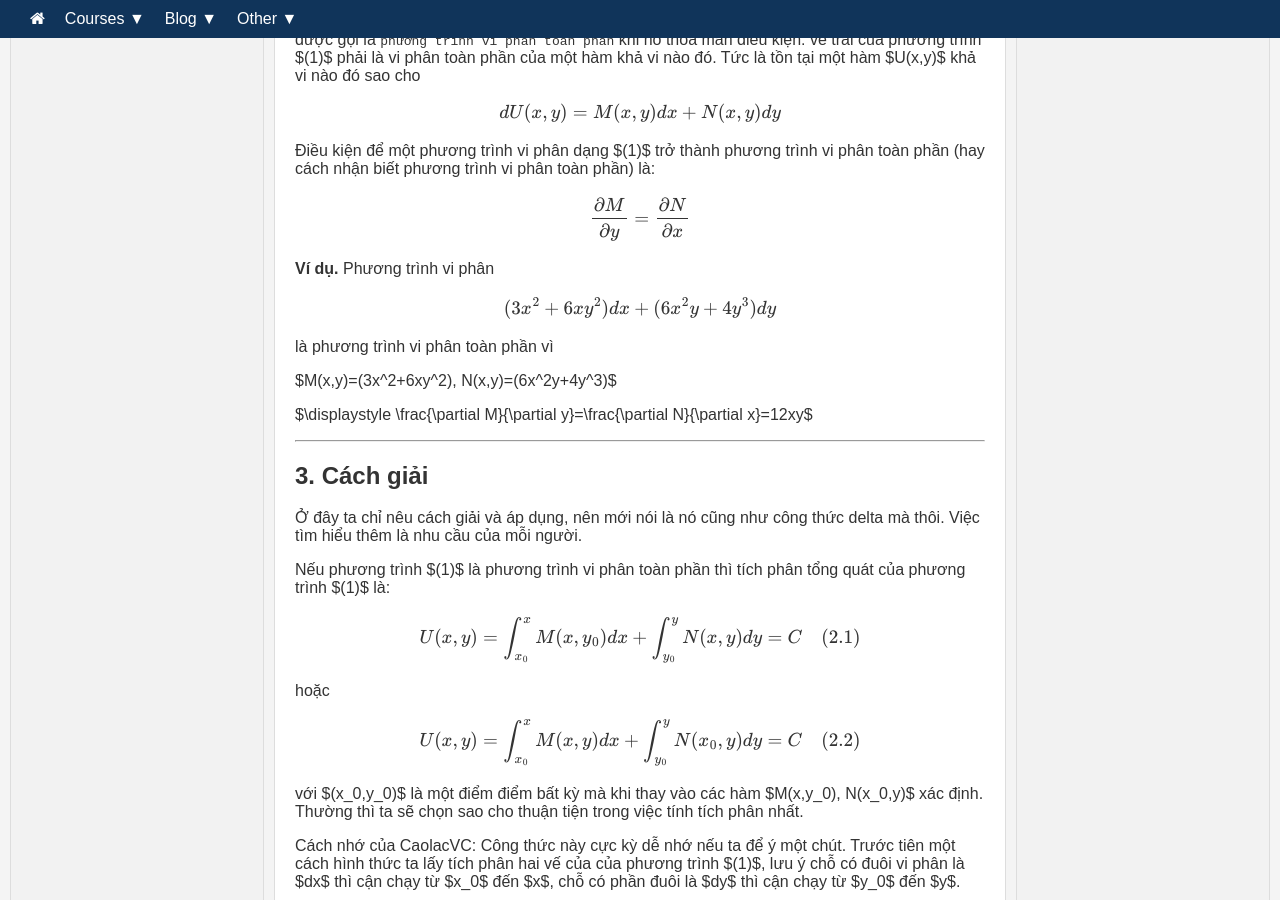
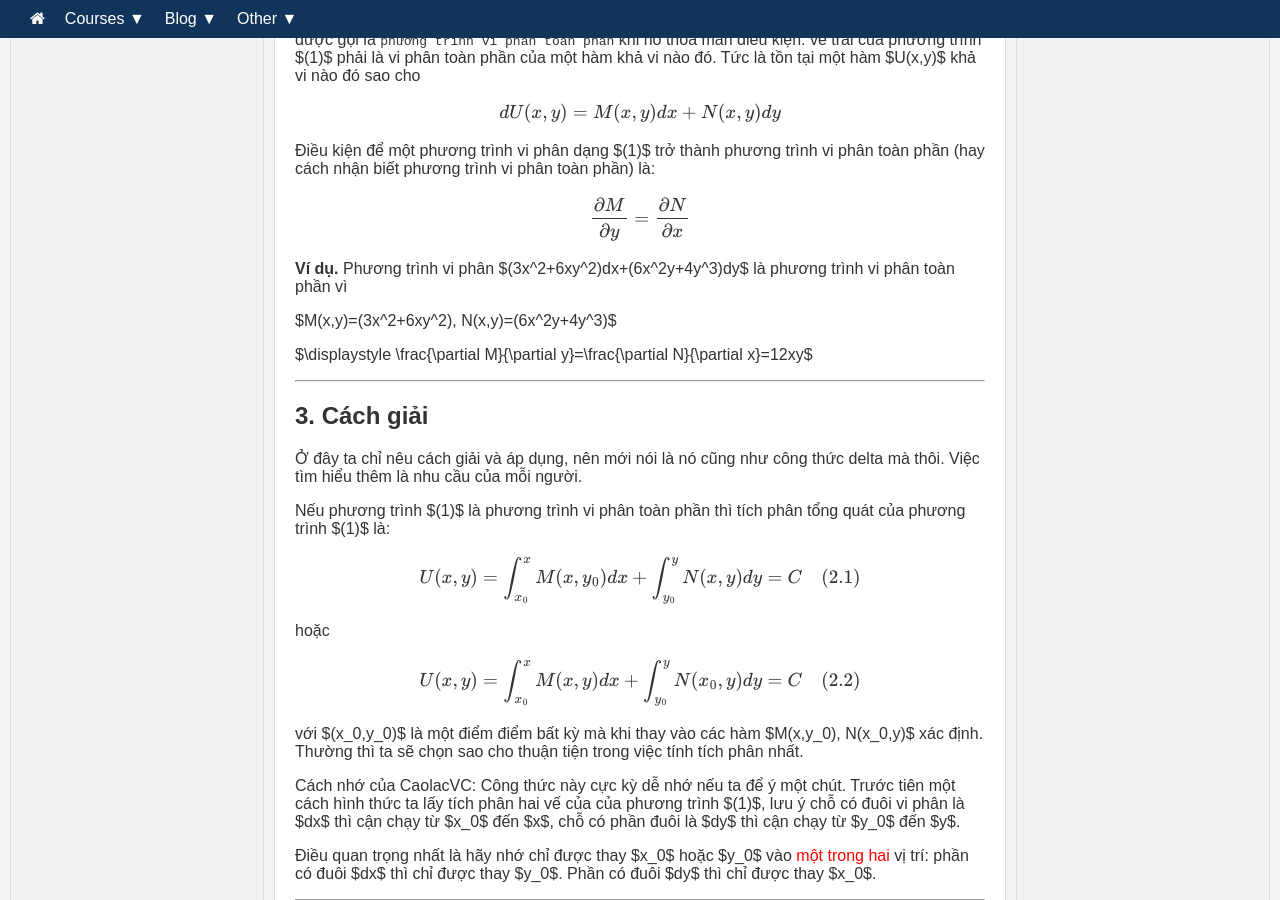
Before and after one commit to hoAngnaMPHan/apmaths.github.io, a Jekyll site: the page built from _posts/2023-12-20-phuong-trinh-vi-phan-toan-phan.md, in a window 1280 px wide and 900 px high, scrolled down 570 px. Built offline with Jekyll 4.4.1, drawn with Linux system fonts in a browser that asks for light colours.

```diff
--- a/_posts/2023-12-20-phuong-trinh-vi-phan-toan-phan.md
+++ b/_posts/2023-12-20-phuong-trinh-vi-phan-toan-phan.md
@@ -21,7 +21,7 @@ date: 2023-12-20
   <p>Điều kiện để một phương trình vi phân dạng $(1)$ trở thành phương trình vi phân toàn phần (hay cách nhận biết phương trình vi phân toàn phần) là:</p>
   <p>$$\displaystyle \frac{\partial M}{\partial y}=\frac{\partial N}{\partial x}$$</p>
 
-<p><b>Ví dụ.</b> Phương trình vi phân \[(3x^2+6xy^2)dx+(6x^2y+4y^3)dy\]  là phương trình vi phân toàn phần vì</p>
+<p><b>Ví dụ.</b> Phương trình vi phân $(3x^2+6xy^2)dx+(6x^2y+4y^3)dy$ là phương trình vi phân toàn phần vì</p>
 <p>$M(x,y)=(3x^2+6xy^2), N(x,y)=(6x^2y+4y^3)$</p>
 <p>$\displaystyle \frac{\partial M}{\partial y}=\frac{\partial N}{\partial x}=12xy$</p>
 
```
